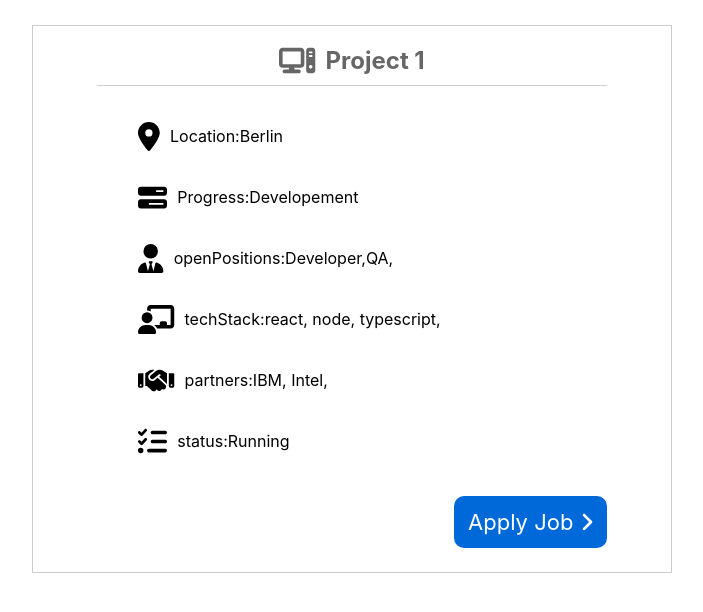
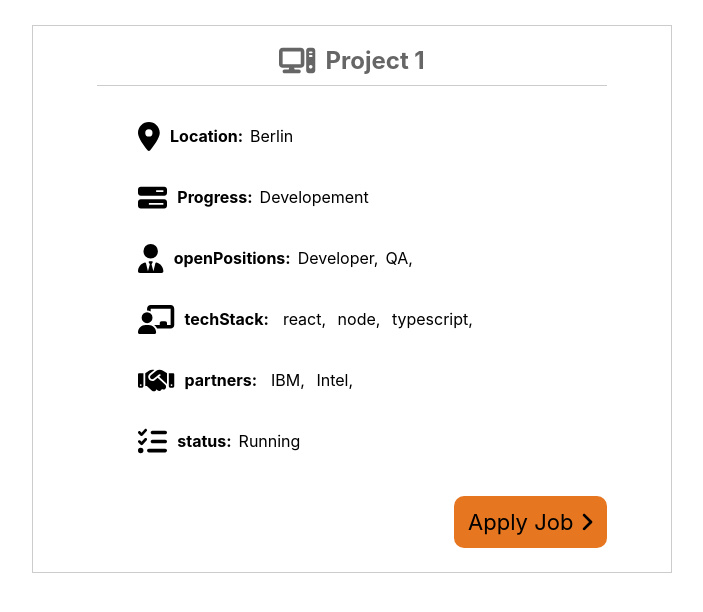
Before and after one commit to maxdahl/HACK-A-TRON, a React (Vite) app in the folder frontend/: page /project in a window 1280 px wide. Shown: the top 612 px of the page, without its empty margins (288-991 px from the left). Built offline with nearby package versions, Linux system fonts and the light colour scheme.

Commit message:
change font size

```diff
--- a/frontend/src/pages/projectCard/ProjectCard.css
+++ b/frontend/src/pages/projectCard/ProjectCard.css
@@ -37,9 +37,9 @@ a {
   width: 80%;
 }
 .button-apply {
-  color: #fff;
-  background-color: #0069d9;
-  border-color: #0062cc;
+  color: #000;
+  background-color: #e77620;
+  border-color: #e77620;
   border-radius: 10px;
   font-size: 22px;
   width: 153px;
@@ -55,4 +55,9 @@ a {
 p {
   display: flex;
   align-items: center;
+  font-weight: bold;
 }
+span {
+  padding-left: 7px;
+  font-weight: normal;
+}
```
